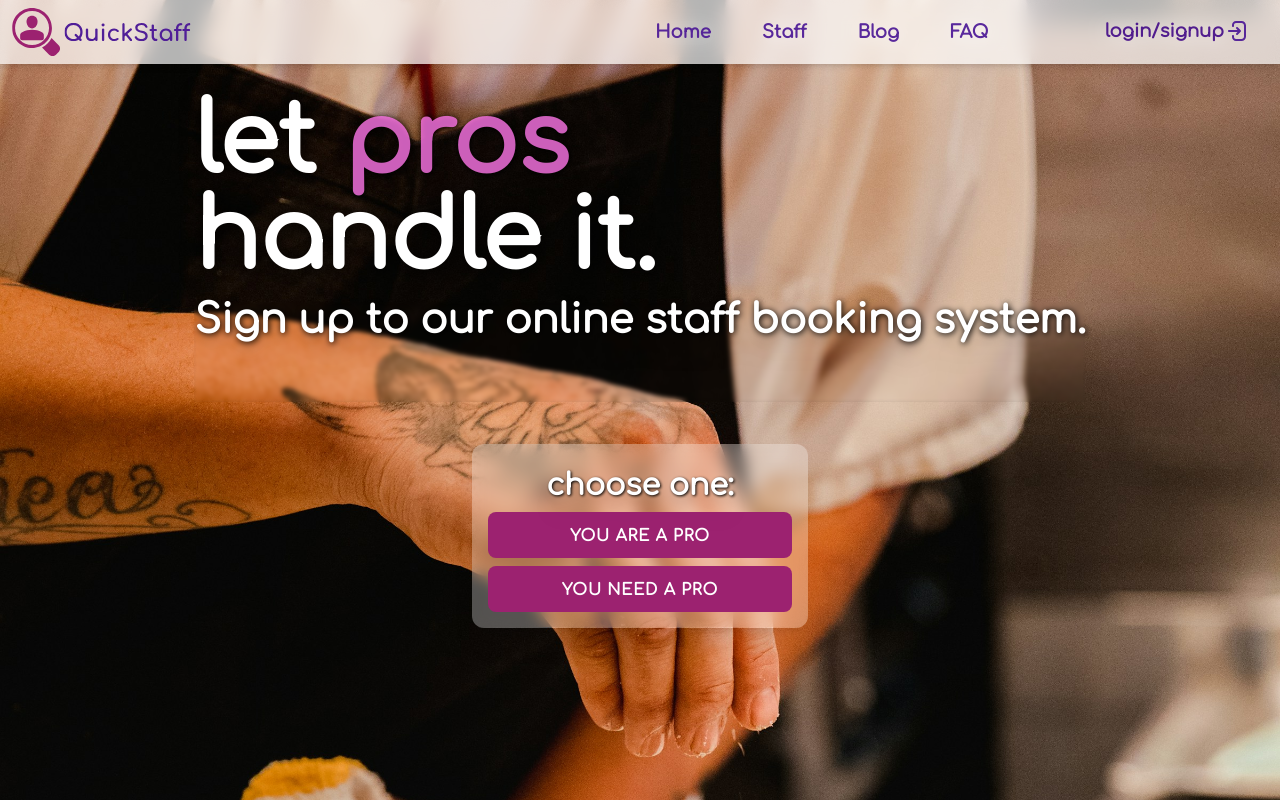
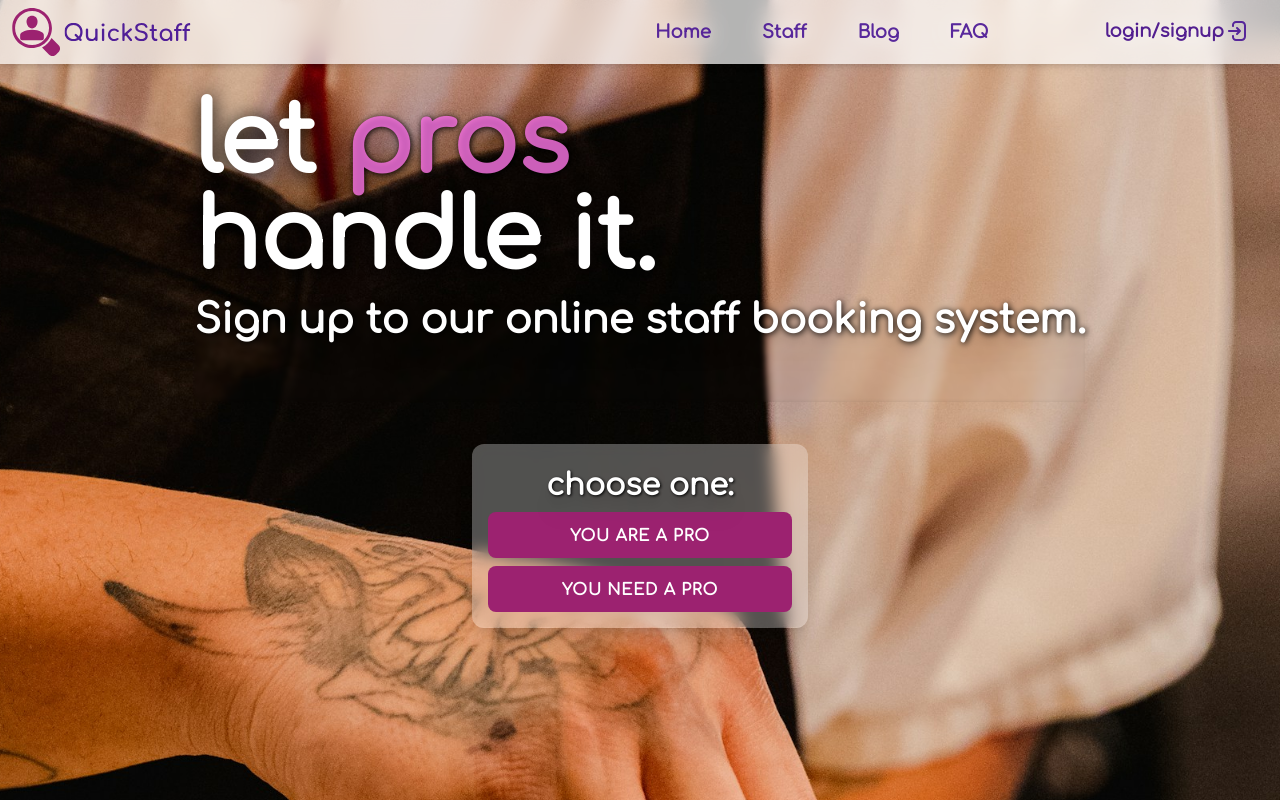
Before and after one commit to bsrblt/quickstaff, a Next.js app: page / in a window 1280 px wide. Shown: the top 800 px of the page. Built offline with nearby package versions, Linux system fonts and the light colour scheme.

Commit message:
initial commit

```diff
--- a/app/page.tsx
+++ b/app/page.tsx
@@ -27,7 +27,7 @@ const Home = () => {
         style={{
           backgroundImage: "url(/jj.jpg)",
           backgroundSize: "cover",
-          backgroundAttachment: "fixed",
+          backgroundAttachment: "initial",
         }}
       >
         <div className="min-h-screen relative">
```
